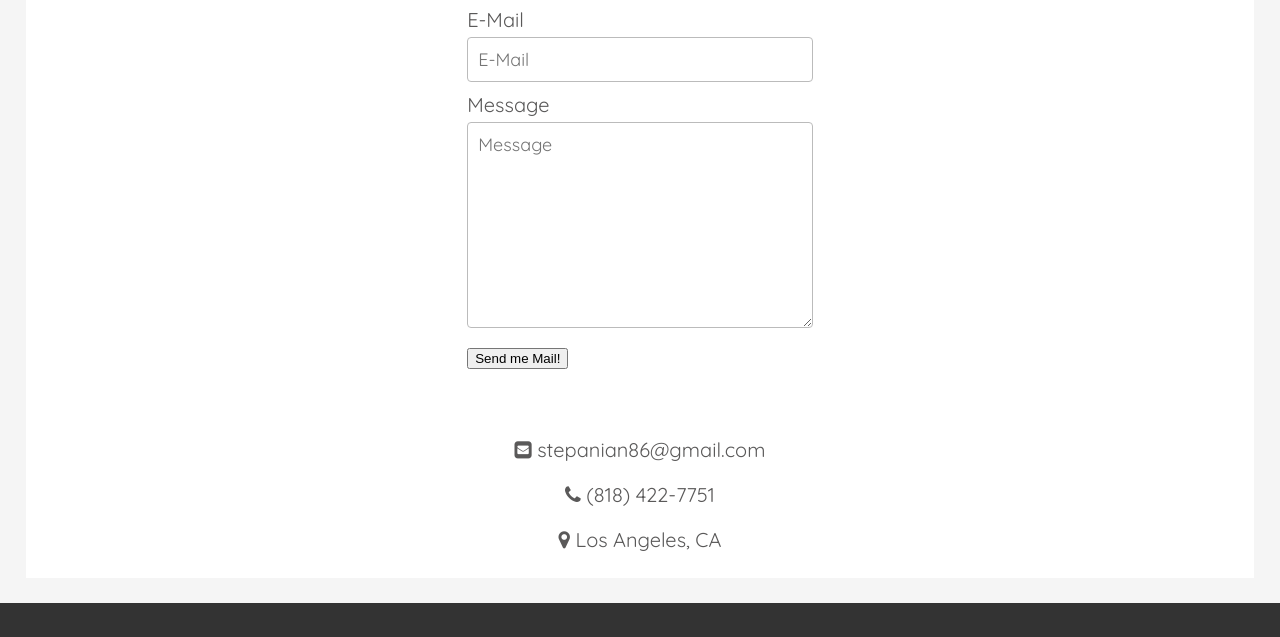
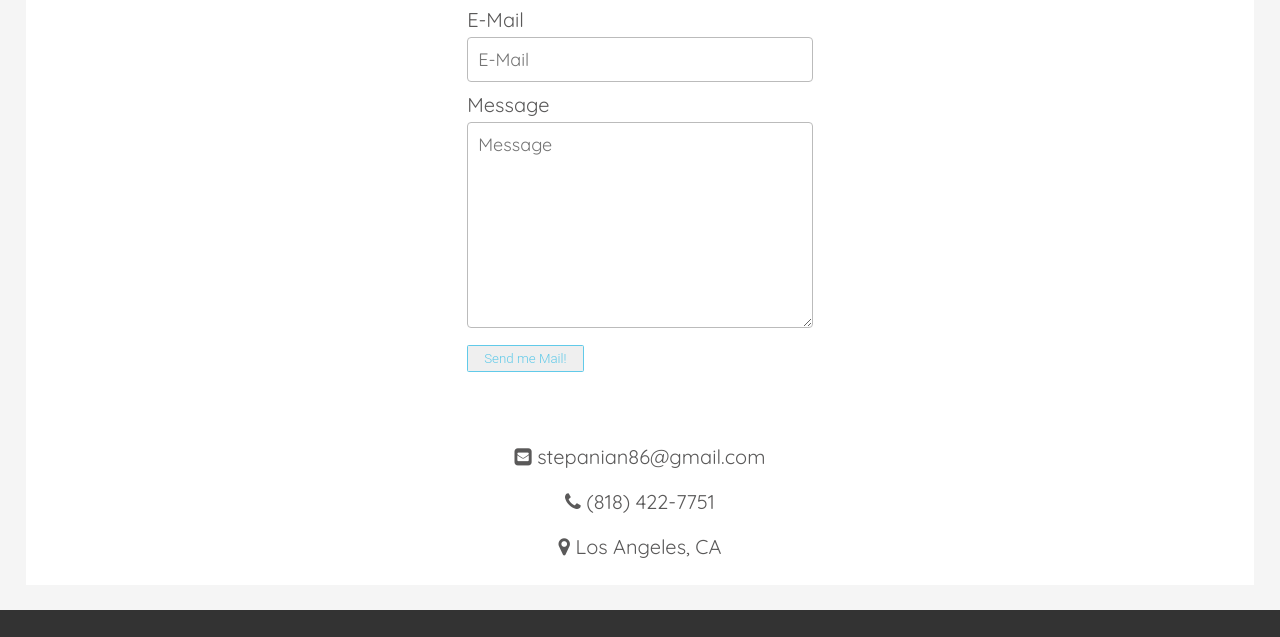
Before and after one commit to danielsind/stepanianpat.github.io, a plain HTML site: page index.html in a window 1280 px wide. Shown: the part 4383-5020 px from the top of the page. Drawn offline with nearby package versions, Linux system fonts and the light colour scheme.

Commit message:
Update style.css

```diff
--- a/style.css
+++ b/style.css
@@ -369,6 +369,33 @@ a {
     margin-top: 30px;
 }
 
+.subbutton {
+ display:inline-block;
+ padding:0.35em 1.2em;
+ border:0.1em solid #61cae9;
+ margin:0 0.3em 0.3em 0;
+ border-radius:0.12em;
+ box-sizing: border-box;
+ text-decoration:none;
+ font-family:'Roboto',sans-serif;
+ font-weight:300;
+ color:#61cae9;
+ text-align:center;
+ transition: all 0.2s;
+}
+
+.subbutton:hover{
+ color:#000000;
+ background-color:#FFFFFF;
+}
+
+@media all and (max-width:30em){
+ .subbutton{
+  display:block;
+  margin:0.4em auto;
+ }
+}
+
 .input {
     width: 100%;
     padding: 10px;
```
